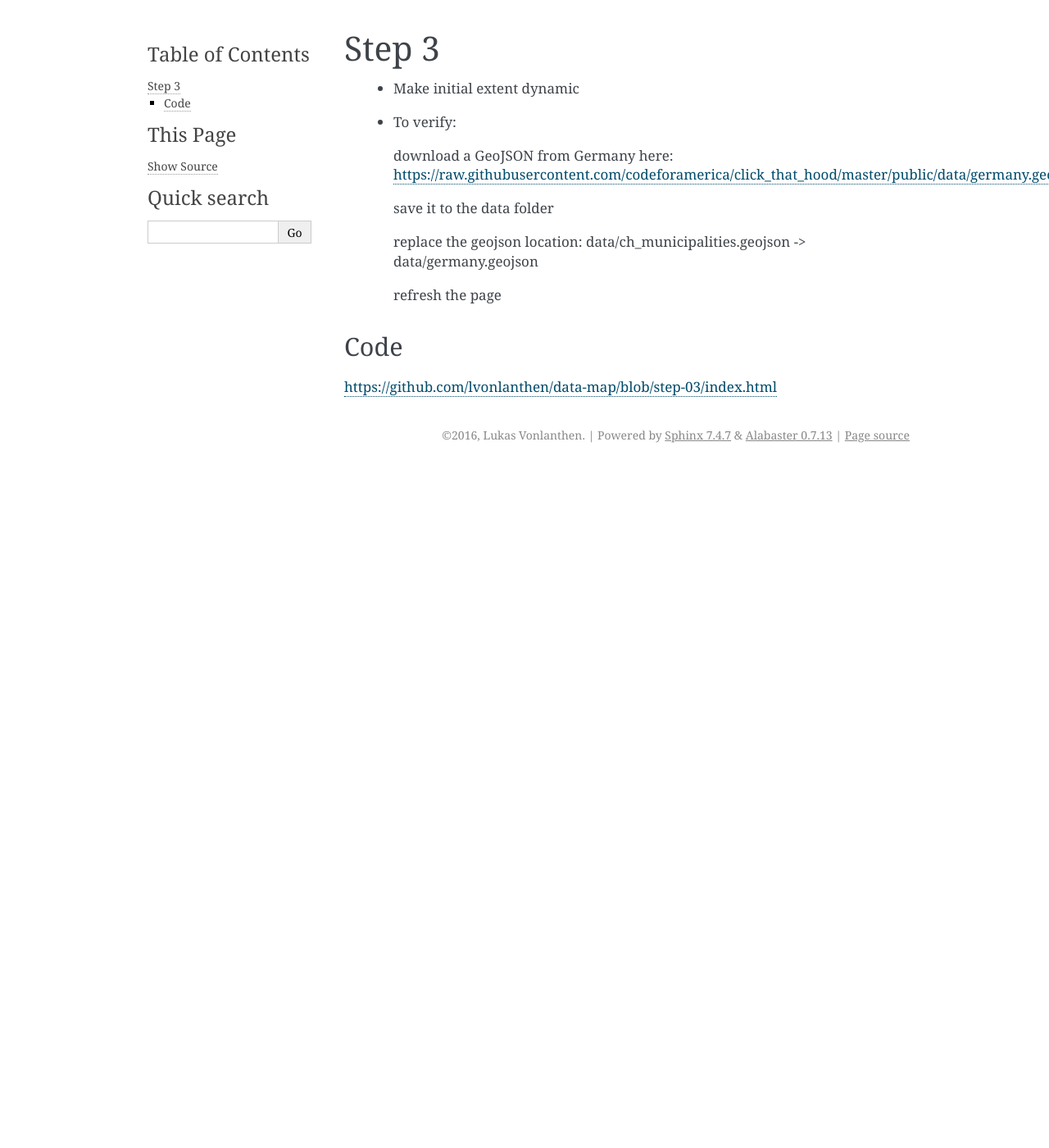
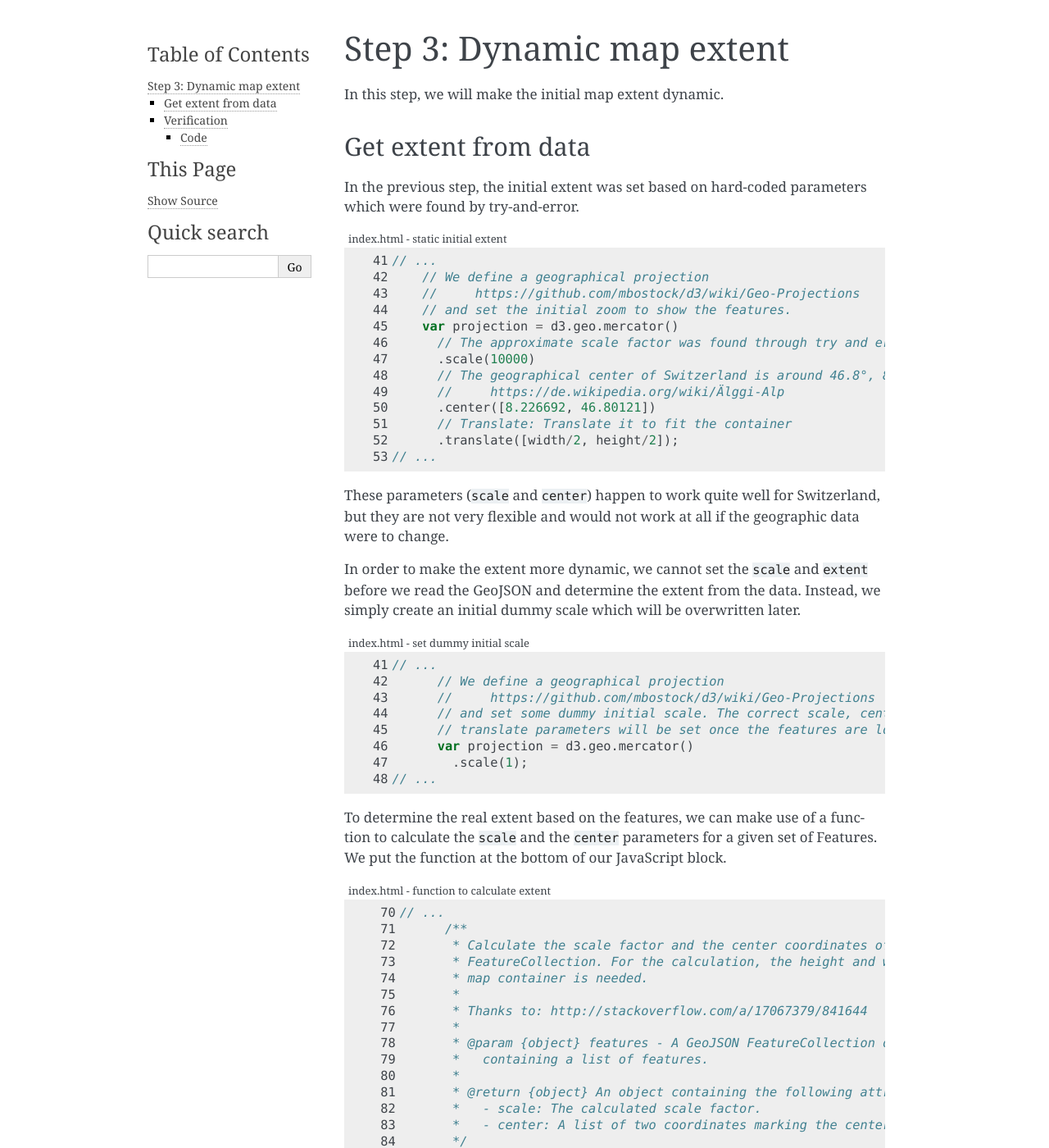
Before and after one commit to lvonlanthen/data-map, a Sphinx documentation site: the page built from docs/source/steps/step_03.rst, in a window 1280 px wide and 1400 px high. Shown: the whole window at 82% size. Built offline with Sphinx 7.4.7, drawn with Linux system fonts in a browser that asks for light colours; some of the changed text lies outside the part shown.

Commit message:
Documentation of step 03

```diff
--- a/docs/source/steps/step_03.rst
+++ b/docs/source/steps/step_03.rst
@@ -1,22 +1,159 @@
 .. _step_03:
 
-Step 3
-======
+Step 3: Dynamic map extent
+==========================
 
-  * Make initial extent dynamic
+.. comments
 
-  * To verify:
+In this step, we will make the initial map extent dynamic.
 
-    download a GeoJSON from Germany here: https://raw.githubusercontent.com/codeforamerica/click_that_hood/master/public/data/germany.geojson
 
-    save it to the data folder
+Get extent from data
+~~~~~~~~~~~~~~~~~~~~
 
-    replace the geojson location: data/ch_municipalities.geojson -> data/germany.geojson
+In the previous step, the initial extent was set based on hard-coded parameters which were found by try-and-error.
 
-    refresh the page
+.. code-block:: js
+  :caption: index.html - static initial extent
+  :linenos:
+  :lineno-start: 41
+
+  // ...
+      // We define a geographical projection
+      //     https://github.com/mbostock/d3/wiki/Geo-Projections
+      // and set the initial zoom to show the features.
+      var projection = d3.geo.mercator()
+        // The approximate scale factor was found through try and error
+        .scale(10000)
+        // The geographical center of Switzerland is around 46.8°, 8.2°
+        //     https://de.wikipedia.org/wiki/Älggi-Alp
+        .center([8.226692, 46.80121])
+        // Translate: Translate it to fit the container
+        .translate([width/2, height/2]);
+  // ...
+
+
+These parameters (``scale`` and ``center``) happen to work quite well for Switzerland, but they are not very flexible and would not work at all if the geographic data were to change.
+
+In order to make the extent more dynamic, we cannot set the ``scale`` and ``extent`` before we read the GeoJSON and determine the extent from the data. Instead, we simply create an initial dummy scale which will be overwritten later.
+
+.. code-block:: js
+  :caption: index.html - set dummy initial scale
+  :linenos:
+  :lineno-start: 41
+
+  // ...
+        // We define a geographical projection
+        //     https://github.com/mbostock/d3/wiki/Geo-Projections
+        // and set some dummy initial scale. The correct scale, center and
+        // translate parameters will be set once the features are loaded.
+        var projection = d3.geo.mercator()
+          .scale(1);
+  // ...
+
+To determine the real extent based on the features, we can make use of a function to calculate the ``scale`` and the ``center`` parameters for a given set of Features. We put the function at the bottom of our JavaScript block.
+
+.. code-block:: js
+  :caption: index.html - function to calculate extent
+  :linenos:
+  :lineno-start: 70
+
+  // ...
+        /**
+         * Calculate the scale factor and the center coordinates of a GeoJSON
+         * FeatureCollection. For the calculation, the height and width of the
+         * map container is needed.
+         *
+         * Thanks to: http://stackoverflow.com/a/17067379/841644
+         *
+         * @param {object} features - A GeoJSON FeatureCollection object
+         *   containing a list of features.
+         *
+         * @return {object} An object containing the following attributes:
+         *   - scale: The calculated scale factor.
+         *   - center: A list of two coordinates marking the center.
+         */
+        function calculateScaleCenter(features) {
+          // Get the bounding box of the paths (in pixels!) and calculate a
+          // scale factor based on the size of the bounding box and the map
+          // size.
+          var bbox_path = path.bounds(features),
+              scale = 0.95 / Math.max(
+                       (bbox_path[1][0] - bbox_path[0][0]) / width,
+                       (bbox_path[1][1] - bbox_path[0][1]) / height
+                   );
+
+          // Get the bounding box of the features (in map units!) and use it
+          // to calculate the center of the features.
+          var bbox_feature = d3.geo.bounds(features),
+              center = [
+                (bbox_feature[1][0]+bbox_feature[0][0])/2,
+                (bbox_feature[1][1]+bbox_feature[0][1])/2]
+              ;
+
+          return {
+            'scale': scale,
+            'center': center
+          };
+        }
+  // ...
+
+Now, we can call this function when we read the GeoJSON file to get the optimal ``scale`` and ``center`` for the current geographic data.
+
+.. code-block:: js
+  :caption: index.html - set optimal scale and center
+  :linenos:
+  :lineno-start: 52
+
+  // ...
+        // Load the features from the GeoJSON.
+        d3.json('data/ch_municipalities.geojson', function(error, features) {
+
+          // Get the scale and center parameters from the features.
+          var scaleCenter = calculateScaleCenter(features);
+
+          // Apply scale, center and translate parameters.
+          projection.scale(scaleCenter.scale)
+          .center(scaleCenter.center)
+          .translate([width/2, height/2]);
+
+          // We add a <g> element to the SVG element and give it a class to
+          // style it later.
+  // ...
+
+If we refresh the browser, we should not see a very big difference, as the manual parameters were already rather good. However, our code is now much more dynamic and not only works for Switzerland.
+
+
+Verification
+~~~~~~~~~~~~
+
+To verify that our extent also works in other geographic contexts, we can test by loading a different GeoJSON file.
+
+* You can download a `GeoJSON file of Germany`_ from `Click that 'hood!`_.
+
+* Save it to the data folder (next to ``ch_municipalities.geojson``).
+
+* In the code, replace the path to the GeoJSON file: ``data/germany.geojson``.
+
+* Refresh the browser, the map should now show Germany and its states, everything nicely scaled and centered.
+
+* Don't forget to change the path to the GeoJSON file back to ``data/ch_municipalities.geojson``.
+
+
+.. rubric:: Next
+
+Proceed to :ref:`step_04`.
 
 
 Code
 ----
 
-https://github.com/lvonlanthen/data-map/blob/step-03/index.html
+* For reference, the file ``index.html`` after step 3:
+    https://github.com/lvonlanthen/data-map/blob/step-03/index.html
+
+* The diff view of step 2 and step 3:
+    https://github.com/lvonlanthen/data-map/compare/step-02...step-03?diff=split
+
+
+.. _GeoJSON file of Germany: https://raw.githubusercontent.com/codeforamerica/click_that_hood/master/public/data/germany.geojson
+.. _`Click that 'hood!`: http://click-that-hood.com/
--- a/docs/source/steps/step_04.rst
+++ b/docs/source/steps/step_04.rst
@@ -1,3 +1,5 @@
+.. _step_04:
+
 Step 4
 ======
 
```
